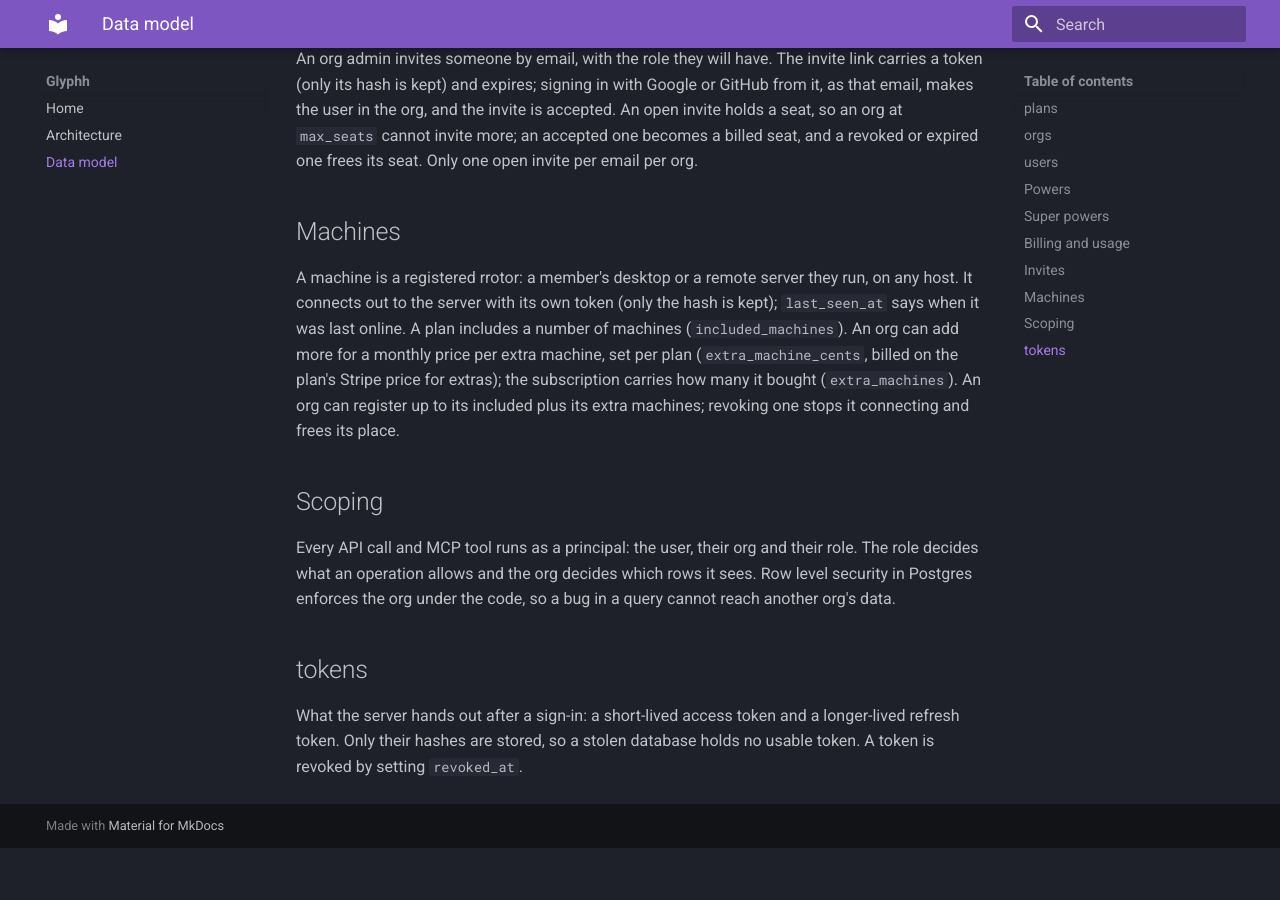
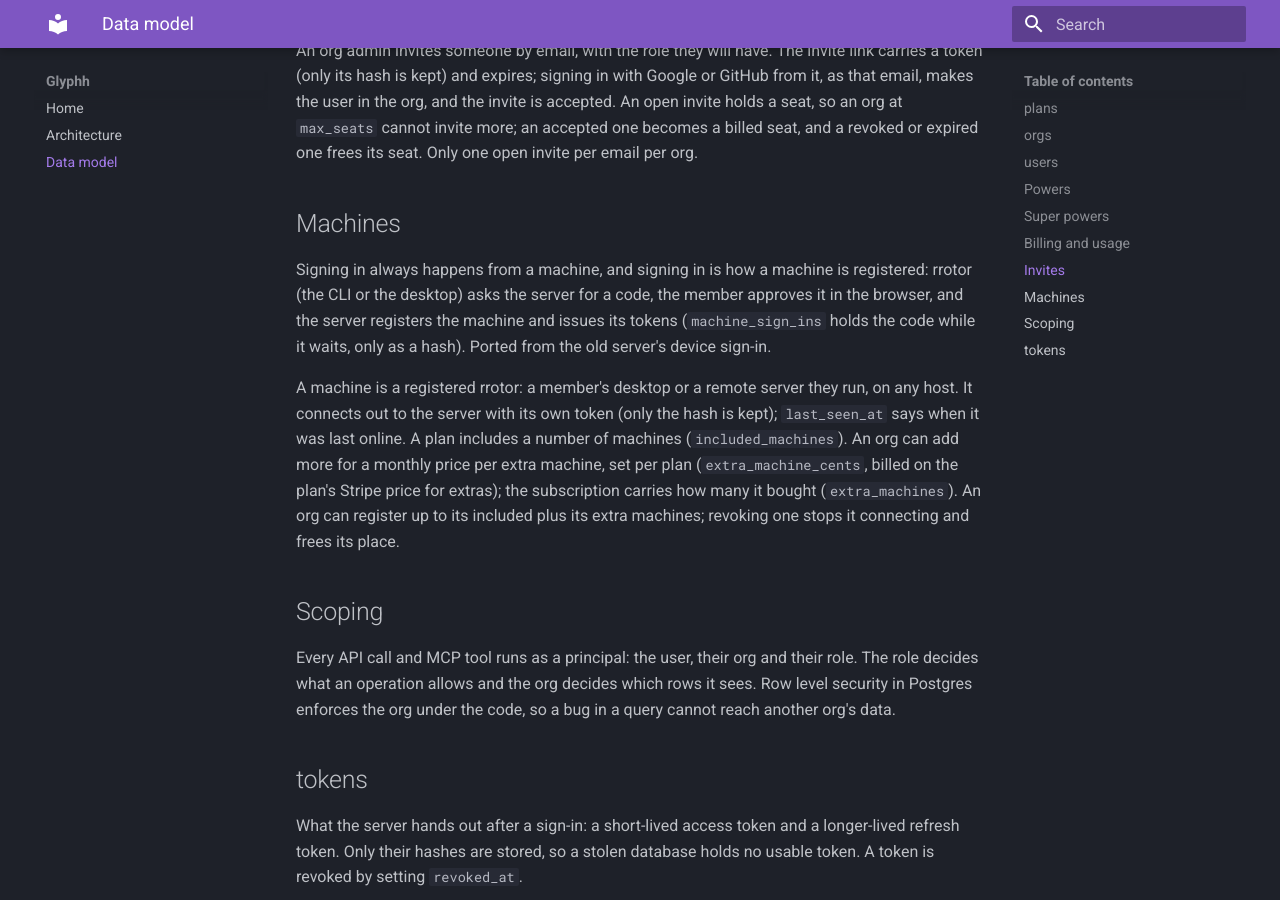
Before and after one commit to glyphh-ai/server, an MkDocs documentation site: the page built from docs/data-model.md, in a window 1280 px wide and 900 px high, scrolled down 3835 px. Built offline with MkDocs 1.6.1 and Material for MkDocs 9.7.7, drawn with Linux system fonts in a browser that asks for light colours; before the commit the page ends 4683 px from its top, so only the background shows below that.

Commit message:
Data model: signing in from a machine registers it
Co-Authored-By: Claude Opus 5.5 <noreply@anthropic.com>

```diff
--- a/docs/data-model.md
+++ b/docs/data-model.md
@@ -24,6 +24,7 @@ erDiagram
     plans ||--o{ subscriptions : "sold as"
     orgs ||--o{ credit_ledger : "earns and spends"
     users ||--o{ machines : "registers"
+    machine_sign_ins |o--o| machines : "registers"
     orgs ||--o{ invites : "invites"
     users ||--o{ invites : "sends"
 
@@ -165,6 +166,20 @@ erDiagram
         timestamptz created_at
     }
 
+    machine_sign_ins {
+        uuid id PK
+        text code_hash UK "the code the machine holds; only the hash is kept"
+        text user_code UK "the short code the member types or sees"
+        text machine_name "what the machine calls itself"
+        text status "pending, approved, denied"
+        uuid user_id FK "who approved it"
+        uuid machine_id FK "the machine it registered"
+        int interval_seconds "how often the machine may ask"
+        timestamptz last_polled_at
+        timestamptz expires_at
+        timestamptz created_at
+    }
+
     machines {
         uuid id PK
         uuid org_id FK
@@ -282,6 +297,8 @@ An org admin invites someone by email, with the role they will have. The invite
 
 ## Machines
 
+Signing in always happens from a machine, and signing in is how a machine is registered: rrotor (the CLI or the desktop) asks the server for a code, the member approves it in the browser, and the server registers the machine and issues its tokens (`machine_sign_ins` holds the code while it waits, only as a hash). Ported from the old server's device sign-in.
+
 A machine is a registered rrotor: a member's desktop or a remote server they run, on any host. It connects out to the server with its own token (only the hash is kept); `last_seen_at` says when it was last online. A plan includes a number of machines (`included_machines`). An org can add more for a monthly price per extra machine, set per plan (`extra_machine_cents`, billed on the plan's Stripe price for extras); the subscription carries how many it bought (`extra_machines`). An org can register up to its included plus its extra machines; revoking one stops it connecting and frees its place.
 
 ## Scoping
```
